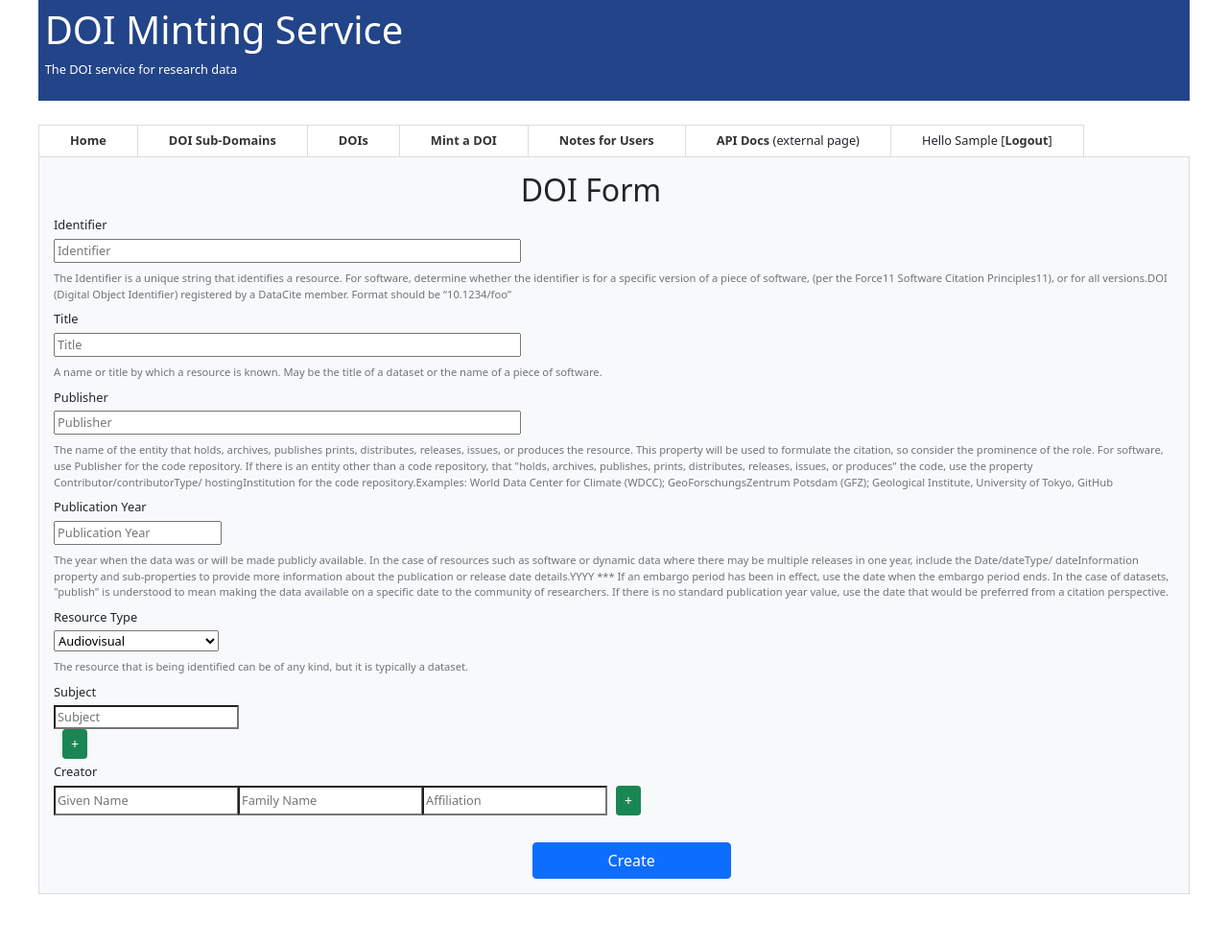
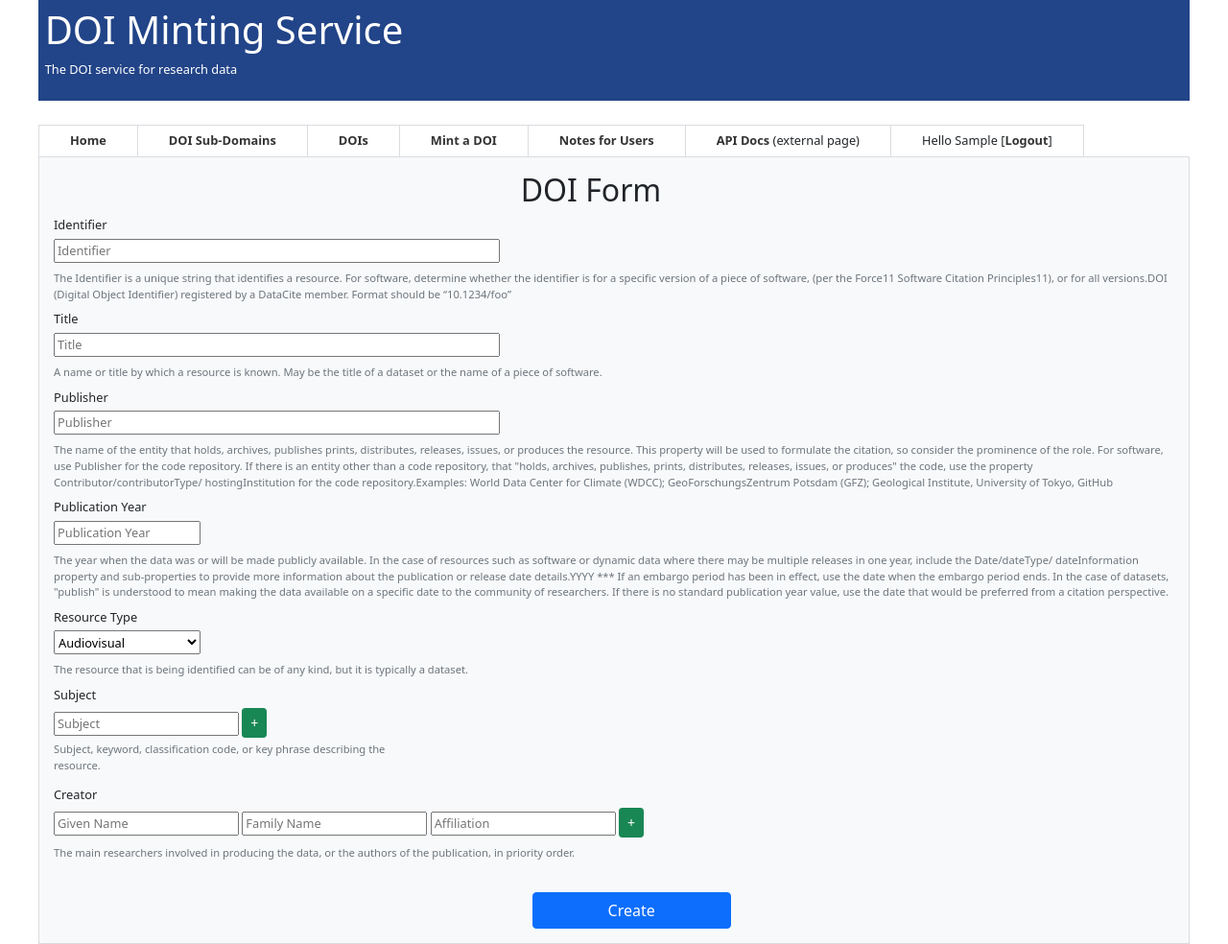
Before and after one commit to ral-facilities/doi_site, a Django app: page /mint in a window 1280 px wide. Shown: the whole page at 96% size. Before the commit the page ends 932 px from the top, so only its background shows below. Run offline with Django 3.2, Linux system fonts and the light colour scheme; the visitor is signed in with stand-in values (Sample User, id 1); parts of the project's set-up code (start-up, migrations or seed data) failed here and were passed over.

Commit message:
redo style on form

```diff
--- a/datasets/templates/create_normal.html
+++ b/datasets/templates/create_normal.html
@@ -11,8 +11,8 @@
   <div class="pb-1">
     <label>Identifier</label>
   </div>
-  <div class="col-5 pb-1">
-    <div class="input-group">
+  <div class="col-4 pb-1">
+    <div>
     {{ form.identifier }}
     </div>
   </div>
@@ -33,8 +33,8 @@ Format should be “10.1234/foo”
   <div class="pb-1">
     <label>Title</label>
   </div>
-  <div class="col-5 pb-1">
-    <div class="input-group">
+  <div class="col-4 pb-1">
+    <div>
     {{ form.title }}
     </div>
   </div>
@@ -47,8 +47,8 @@ name of a piece of software.
   <div class="pb-1">
     <label>Publisher</label>
   </div>
-  <div class="col-5 pb-1">
-    <div class="input-group">
+  <div class="col-4 pb-1">
+    <div>
     {{ form.publisher }}
     </div>
   </div>
@@ -80,7 +80,7 @@ University of Tokyo, GitHub
     <label>Publication Year</label>
   </div>
   <div class="col-4 pb-1">
-    <div class="input-group">
+    <div>
     {{ form.publication_year }}
     </div>
   </div>
@@ -115,7 +115,7 @@ University of Tokyo, GitHub
     <label>Resource Type</label>
   </div>
     <div class="col-4 pb-1">
-      <div class="input-group">
+      <div>
     {{ form.resource_type }}
       </div>
     </div>
@@ -127,12 +127,15 @@ University of Tokyo, GitHub
     <div class="pb-1">
       <label>Subject</label>
     </div>
-    <div class="col-5 pb-1">
-      <div class="input-group">
+    <div class="col-4 pb-1">
+      <div>
         {{form.subject}}
-        <div class="col-8 input-group-append">
-          <button type="button" class="btn btn-success add-form-row btn-sm" style="margin-left:10px">+</button>
-        </div>
+          <button type="button" class="btn btn-success add-form-row btn-sm" style="vertical-align:baseline">+</button>
+          <div id="subjectHelpBlock" class="form-text pb-2">
+            Subject, keyword, classification
+            code, or key phrase describing
+            the resource.
+          </div>
       </div>
     </div>
   </div>
@@ -144,13 +147,17 @@ University of Tokyo, GitHub
       <label>Creator</label>
     </div>
     <div>
-      <div class="input-group pb-1">
+      <div class="pb-1">
             {{form.givenname}}
             {{form.familyname}}
             {{form.affiliation}}
-            <div class="input-group-append">
-          <button type="button" class="btn btn-success btn-sm add-form-row" style="margin-left:10px">+</button>
-        </div>
+          <button type="button" class="btn btn-success btn-sm add-form-row" style="vertical-align:baseline">+</button>
+      </div>
+      <div id="creatorHelpBlock" class="form-text pb-2">
+        The main researchers involved
+        in producing the data, or the
+        authors of the publication, in
+        priority order.
       </div>
     </div>
   </div>
@@ -256,19 +263,20 @@ University of Tokyo, GitHub
 </script>
 <style>
   #id_identifier {
-      width: 800px;
+    width: 465px;
   }
   #id_title {
-      width: 800px;
+      width: 465px;
   }
   #id_publisher {
-      width: 800px;
+      width: 465px;
   }
   #id_publication_year {
-      width: 175px;
+      width: 153px;
   }
   #id_resource_type {
-      width: 172px;
+      width: 153px;
+      height: 25px;
   }
   </style>
 {% endblock %}
```
